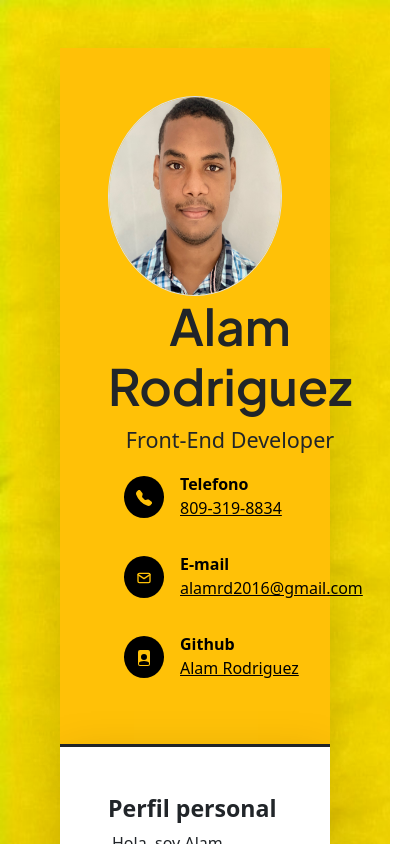
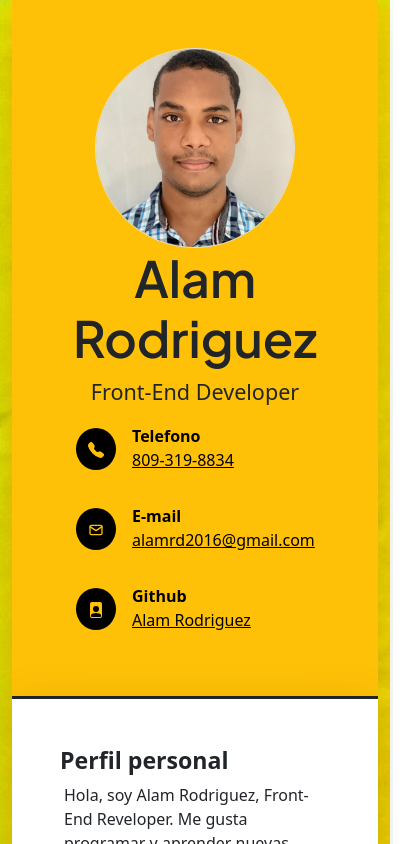
Before and after one commit to alam-rodriguez/curriculum, a React (Create React App) app: page / in a window 390 px wide. Shown: the top 844 px of the page, 417 px wide, since content can reach past the window. Built offline with nearby package versions, Linux system fonts and the light colour scheme.

Commit message:
Arreglo mobile design

```diff
--- a/src/App.js
+++ b/src/App.js
@@ -8,7 +8,7 @@ import './components/css/SectionLeft.css';
 
 function App() {
   return (
-    <div className="App container-fluid p-5">
+    <div className="App container-fluid p-0 p-sm-5">
       <main className='m-auto container d-lg-flex flex-lg-wrap'>
         <header className='container bg-warning p-5 border-dark border-bottom shadow-lg w-100'>
           <Header />
```
Also changed, not shown: firebase.json (added), 2 other files (tests, documents, lock files or other folders).
